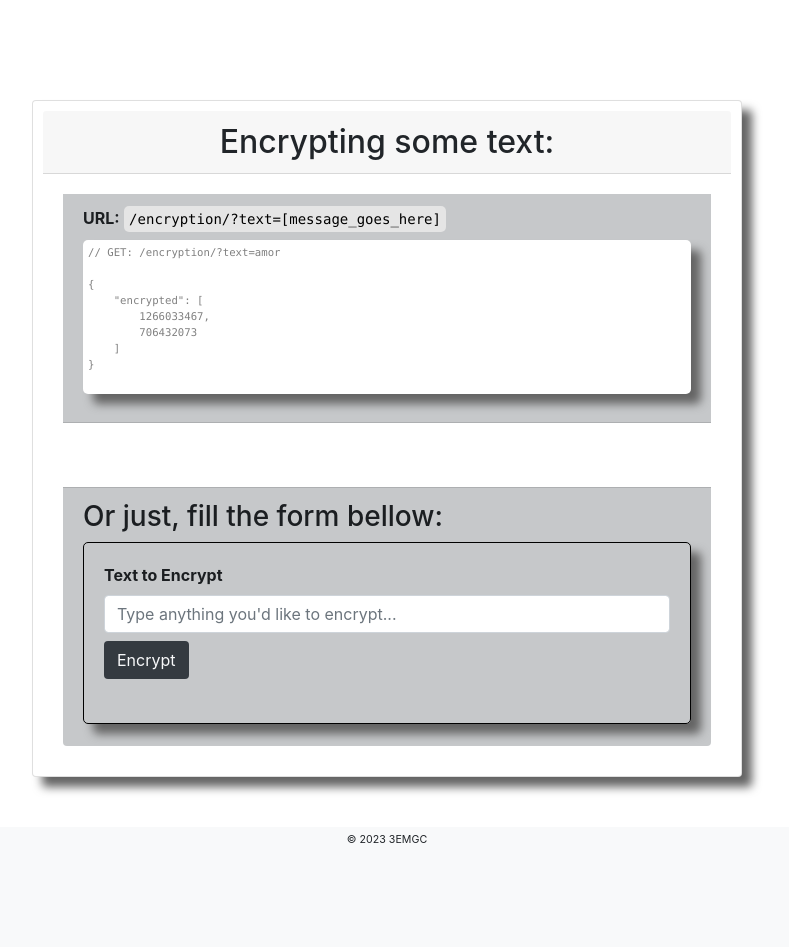
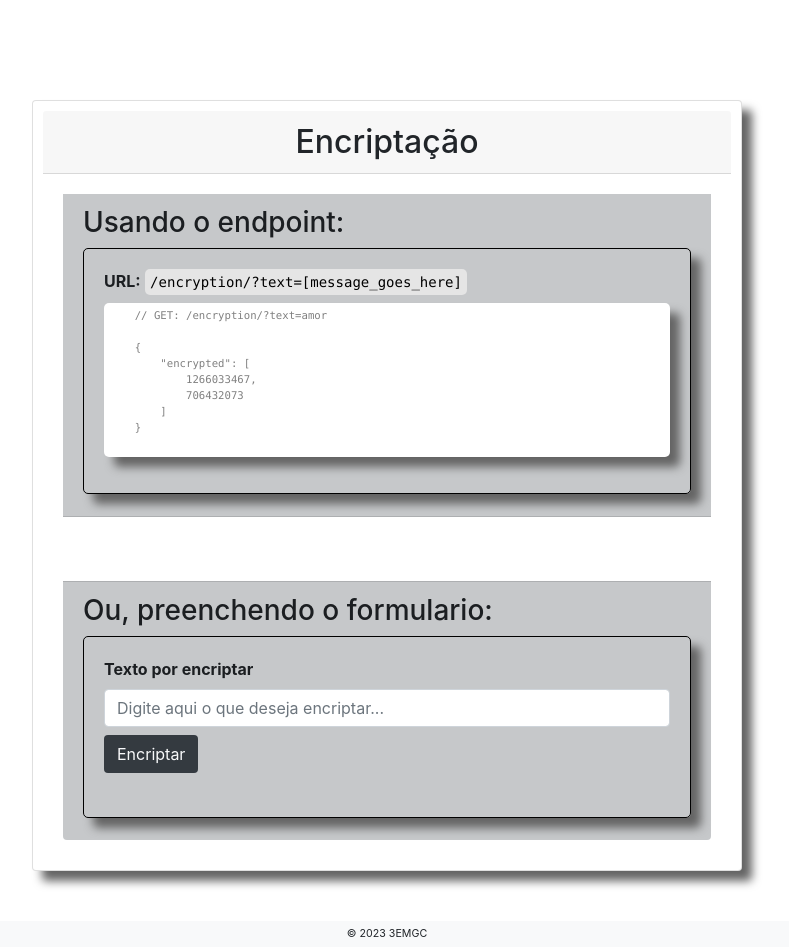
Before and after one commit to Nurul-GC/angosafe, a Flask app: page /encryption/ in a window 1280 px wide. Shown: the part 76-1023 px from the top of the page, without its empty margins (253-1042 px from the left). Before the commit the page ends 919 px from the top, so only its background shows below. Run offline with Flask 3, Linux system fonts and the light colour scheme; some libraries are stand-ins or nearby versions.

Commit message:
update app/templates/*

```diff
--- a/app/templates/encrypt.html
+++ b/app/templates/encrypt.html
@@ -3,9 +3,11 @@
 {% block content %}
 
 <div id="encrypt-card" class="cd card">
-    <h2 class="card-header text-center">Encrypting some text:</h2>
+    <h2 class="card-header text-center">Encriptação</h2>
     <div class="list-group list-group-flush">
         <div class="list-group-item list-group-item-dark lg">
+            <h3>Usando o endpoint:</h3>
+            <div class="fm">
                 <b>URL:</b>
                 <code class="endpoint text-center">
                     /encryption/?text=[message_goes_here]
@@ -21,14 +23,15 @@
     }
                 </pre>
             </div>
+        </div>
         <br>
         <div class="list-group-item list-group-item-dark lg">
-            <h3>Or just, fill the form bellow:</h3>
+            <h3>Ou, preenchendo o formulario:</h3>
             <form class="fm" method="post" action="{{ url_for('encryption') }}">
                 <div class="form-group">
-                    <label for="textEncrypt"><b>Text to Encrypt</b></label>
-                    <input type="text" class="form-control mb-2" id="textEncrypt" name="text" placeholder="Type anything you'd like to encrypt...">
-                    <button type="submit" class="btn bg-dark text-light mb-2">Encrypt</button>
+                    <label for="textEncrypt"><b>Texto por encriptar</b></label>
+                    <input type="text" class="form-control mb-2" id="textEncrypt" name="text" placeholder="Digite aqui o que deseja encriptar...">
+                    <button type="submit" class="btn bg-dark text-light mb-2">Encriptar</button>
                 </div>
             </form>
         </div>
```
Lines whose indentation alone changed are shown as unchanged.
